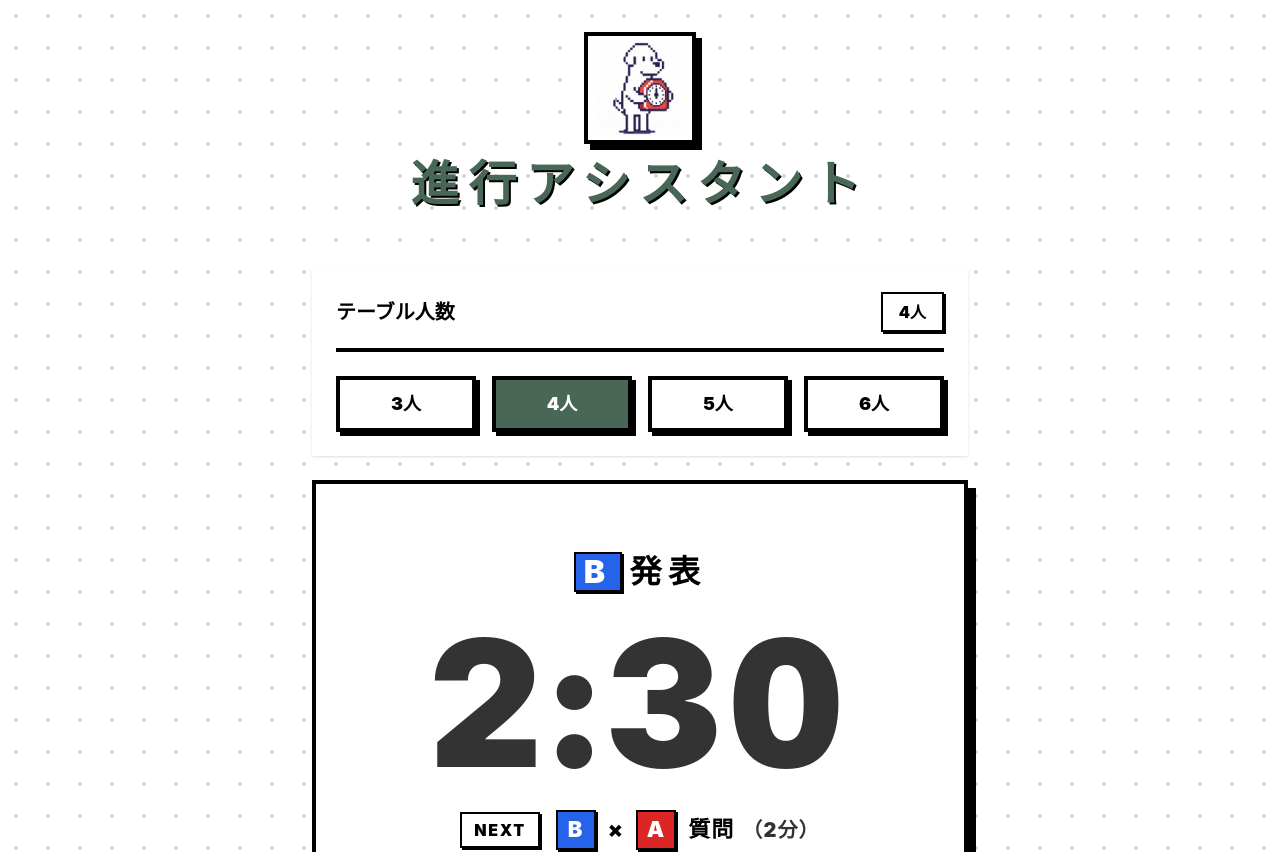
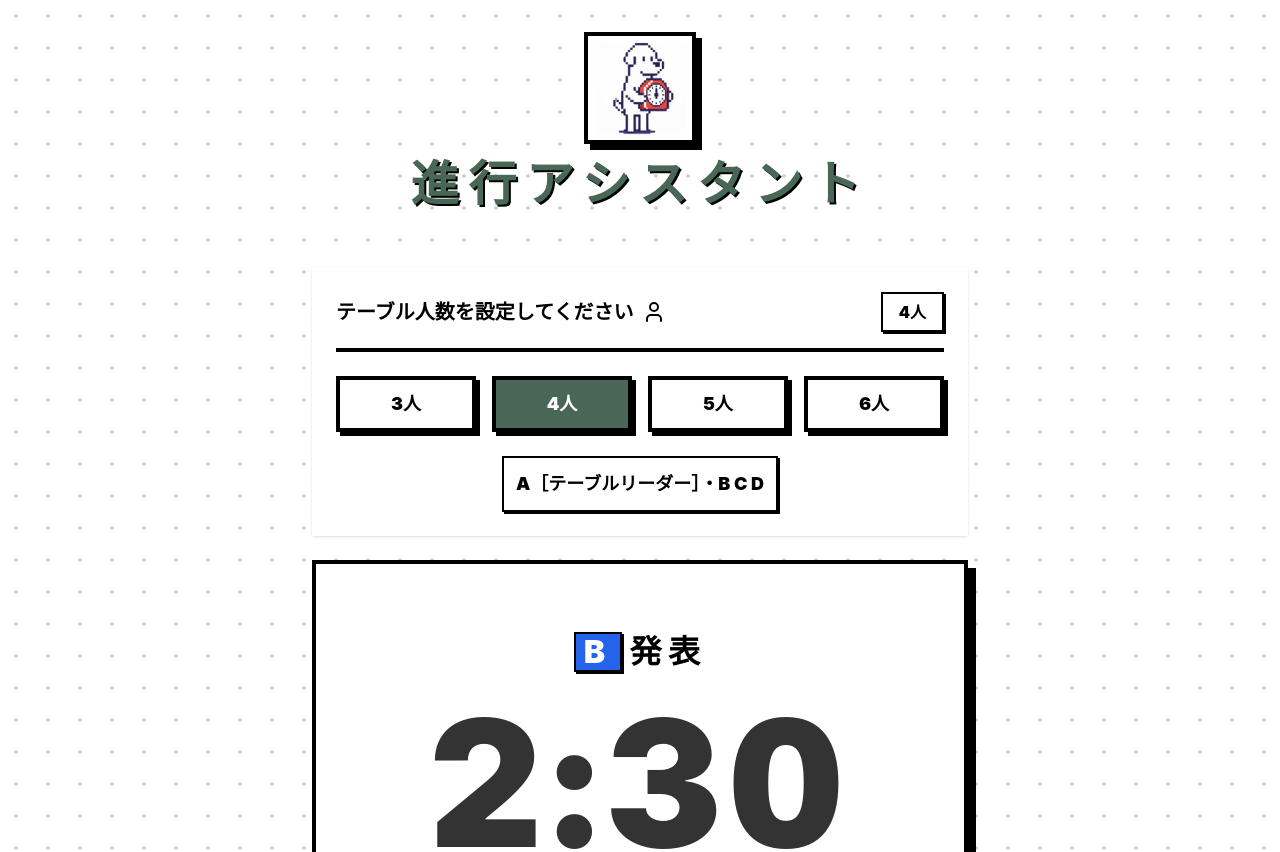
Before and after one commit to chomakooon/koryukai-timer, a React (Vite) app: page / in a window 1280 px wide. Shown: the top 852 px of the page. Built offline with nearby package versions, Linux system fonts and the light colour scheme; no server answers.

Commit message:
Update table participants label with icon and add dynamic description for participant letters

```diff
--- a/src/app/components/Timer.tsx
+++ b/src/app/components/Timer.tsx
@@ -42,7 +42,8 @@ import {
   RadioReceiver,
   PartyPopper,
   AlertTriangle,
-  PawPrint
+  PawPrint,
+  User
 } from 'lucide-react';
 
 interface TimerState {
@@ -321,7 +322,10 @@ export function Timer() {
       <Card className="border-none p-6 shadow-sm">
         <div className="space-y-6">
           <div className="flex items-center justify-between pb-4 border-b-4 border-black">
-            <h3 className="text-xl font-black text-black">テーブル人数</h3>
+            <h3 className="text-xl font-black text-black flex items-center gap-2">
+              テーブル人数を設定してください
+              <User className="h-6 w-6 font-black" />
+            </h3>
             <span className="flex h-10 items-center justify-center border-2 border-black bg-white px-4 text-base font-black text-black shadow-[2px_2px_0px_0px_rgba(0,0,0,1)]">{state.participantCount}人</span>
           </div>
           <div className="grid grid-cols-4 gap-4">
@@ -335,6 +339,11 @@ export function Timer() {
                 {count}人
               </Button>
             ))}
+          </div>
+          <div className="mt-4 flex justify-center">
+            <div className="inline-block text-center font-black text-lg text-black bg-white border-2 border-black p-3 shadow-[2px_2px_0px_0px_rgba(0,0,0,1)]">
+              A［テーブルリーダー］・{['B', 'C', 'D', 'E', 'F'].slice(0, state.participantCount - 1).join(' ')}
+            </div>
           </div>
         </div>
       </Card>
```
Also changed, not shown: 6 other files (tests, documents, lock files or other folders).
